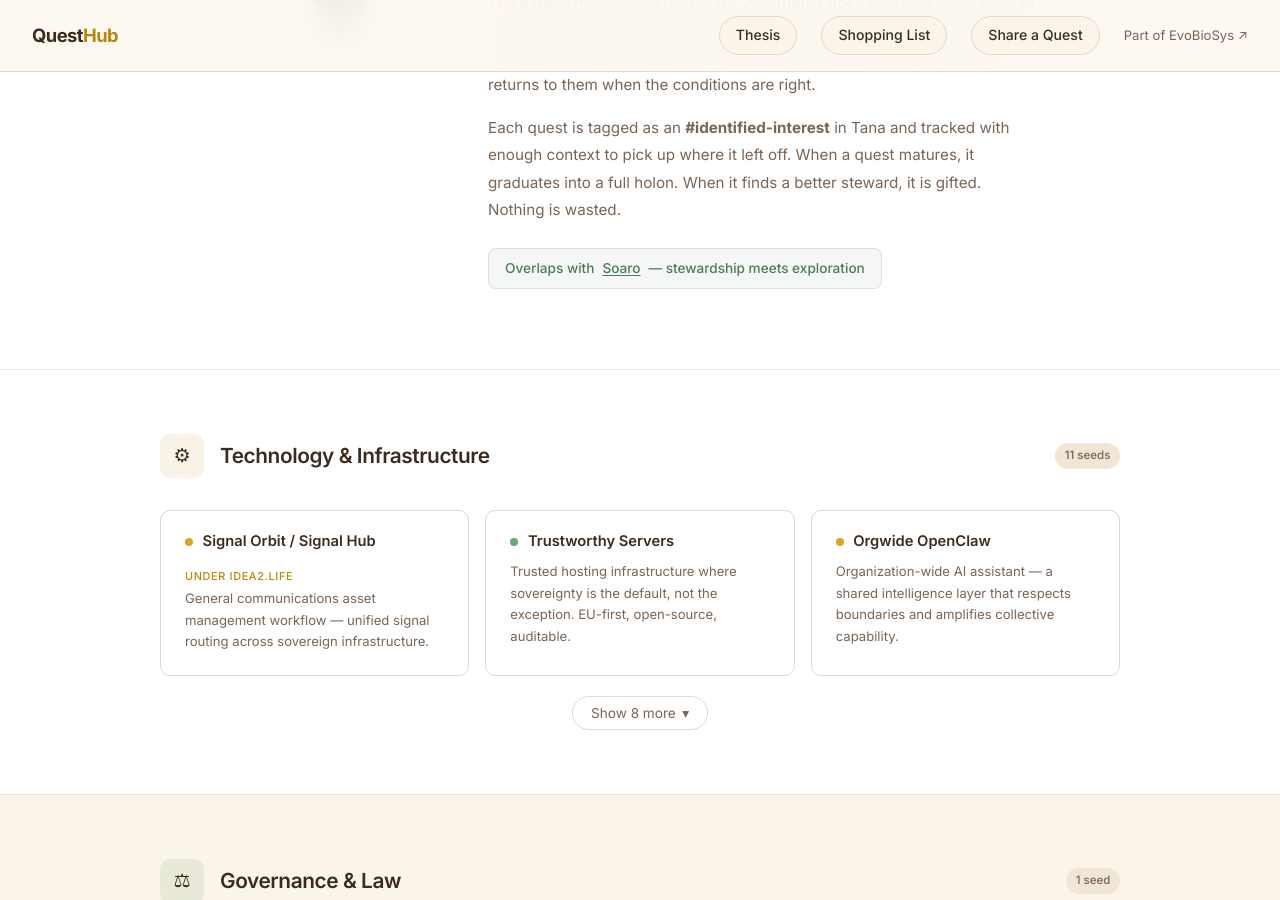
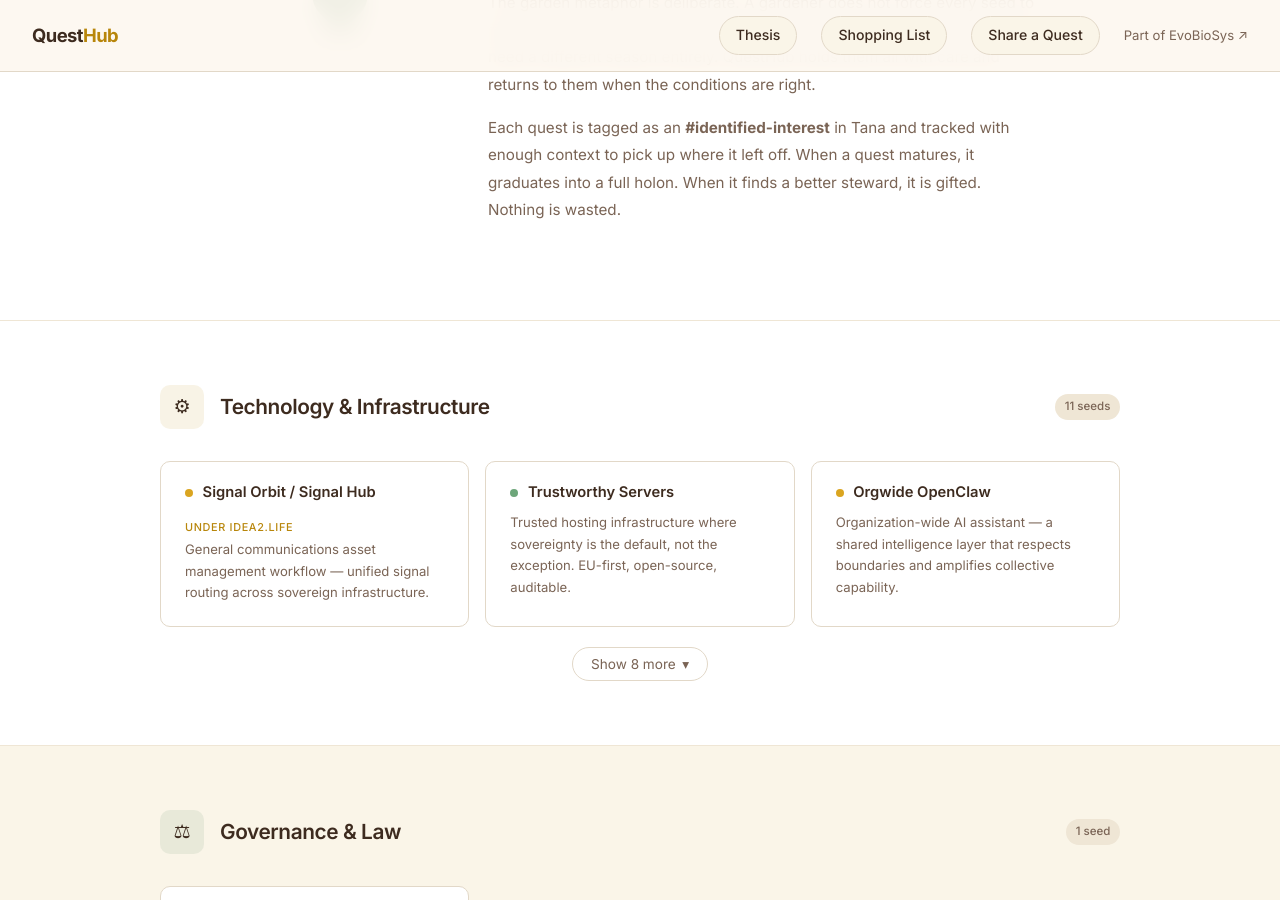
Before and after one commit to Evobiosys/questhub.eco, a Jekyll site: the page built from index.html, in a window 1280 px wide and 900 px high, scrolled down 828 px. Built offline with Jekyll 4.4.1, drawn with Linux system fonts in a browser that asks for light colours.

Commit message:
Remove Soaro footer link + homepage overlap badge (archived on evobiosys.org)

```diff
--- a/_layouts/default.html
+++ b/_layouts/default.html
@@ -46,7 +46,6 @@
       <div class="qh-footer-links">
         <a href="https://evobiosys.org" target="_blank" rel="noopener">EvoBioSys</a>
         <a href="https://evobiosys.org/holons/" target="_blank" rel="noopener">Holons</a>
-        <a href="https://evobiosys.org/holons/soaro/" target="_blank" rel="noopener">Soaro</a>
         <a href="https://kidur.org" target="_blank" rel="noopener">Kidur</a>
         <a href="/privacy/">Privacy</a>
         <a href="/legal/">Legal</a>
--- a/index.html
+++ b/index.html
@@ -334,9 +334,6 @@ description: >-
           matures, it graduates into a full holon. When it finds a better steward,
           it is gifted. Nothing is wasted.
         </p>
-        <div class="qh-overlap-badge">
-          Overlaps with <a href="https://evobiosys.org/holons/soaro/" target="_blank" rel="noopener">Soaro</a> &mdash; stewardship meets exploration
-        </div>
       </div>
     </div>
   </section>
```
